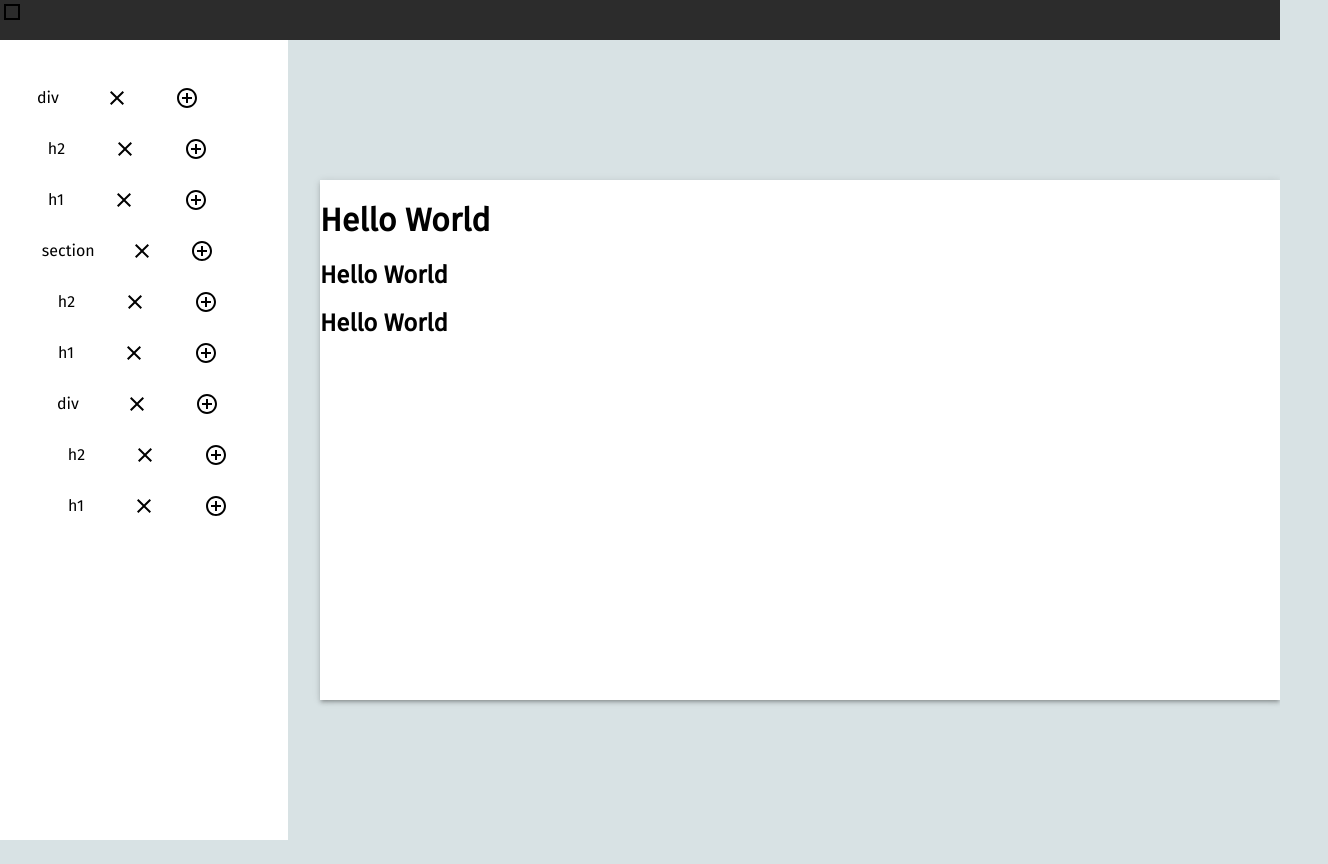
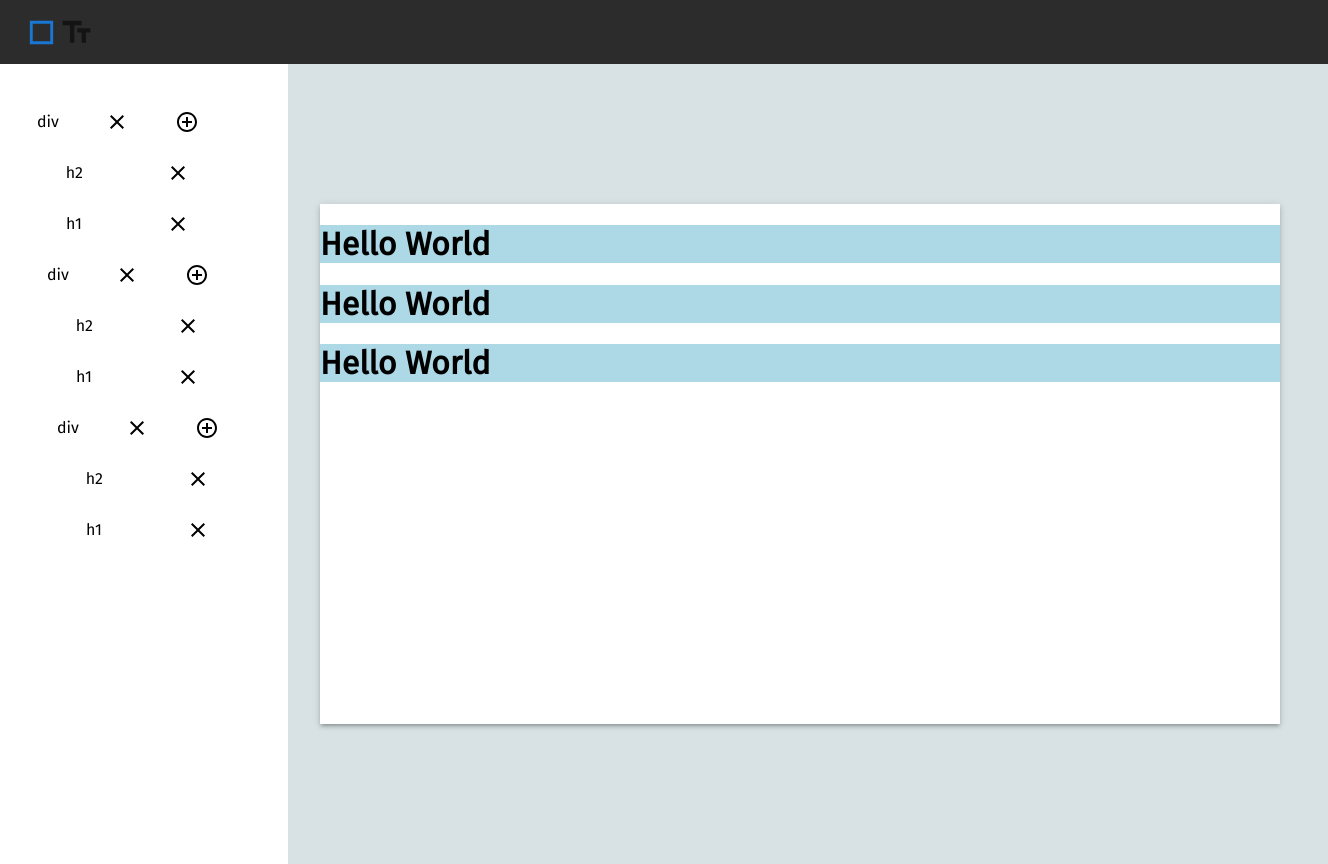
Before and after one commit to HeyHannibal/WGU-v0, a React (Create React App) app: page / in a window 1280 px wide. Shown: the whole page, 1328 px wide, since content can reach past the window. Before the commit the page ends 840 px from the top, so only its background shows below. Built offline with nearby package versions, Linux system fonts and the light colour scheme.

Commit message:
Added dom element factory function, text editor wrapper component prototype

```diff
--- /dev/null
+++ b/src/elemWrappers/textWrapper.js
@@ -0,0 +1,30 @@
+import { render } from "@testing-library/react";
+import * as Mui from "@mui/material";
+
+import React, { useCallback, useState } from "react";
+
+export default function TextWrapper(props) {
+  const { children } = props;
+
+  const [textContent, setTextContent] = useState("Hello World");
+
+  const handleText = (e) =>
+    e.currentTarget.value.length !== 0
+      ? setTextContent(e.currentTarget.value)
+      : setTextContent("Hello World");
+
+  const { TextField } = Mui;
+
+  return (
+    <div
+      onFocus={() => console.log("elemo")}
+      style={{ backgroundColor: "lightblue" }}
+      className="text"
+    >
+      {/* <TextField onChange={handleText} /> */}
+      {React.Children.map(children, (child) =>
+        React.cloneElement(child, {}, [textContent])
+      )}
+    </div>
+  );
+}
--- a/src/virtualDom/addElement.js
+++ /dev/null
@@ -1,8 +0,0 @@
-import CropSquareSharpIcon from "@mui/icons-material/CropSquareSharp";
-export default function AddElement() {
-  return (
-    <div id="toolbar">
-      <CropSquareSharpIcon />
-    </div>
-  );
-}
--- /dev/null
+++ b/src/virtualDom/domElements.js
@@ -0,0 +1,31 @@
+import uniqid from "uniqid";
+
+export default function Element(tag, prop, child) {
+  const tagName = tag;
+  const treeRef = uniqid();
+  let props = { ...prop };
+  props.key = uniqid();
+  const children = child
+    ? [...child]
+    : tagName === "p"
+    ? [{ textContent: "Hello World" }]
+    : [];
+
+  return { Element: { tagName, treeRef, props, children } };
+}
+
+// const numbers = {
+//   numA: 5,
+//   numB: 10,
+
+//   sum: function () {
+//     console.log(this);
+
+//     function calc() {
+//       console.log(this);
+//       return this.numA + this.numB;
+//     }
+//     return calc();
+//   },
+// };
+// numbers.sum();
--- a/src/virtualDom/domObj.js
+++ b/src/virtualDom/domObj.js
@@ -21,7 +21,6 @@ export let vrDom = {
         Element: {
           treeRef: uniqid(),
           tagName: "h1",
-          nodeId: "2",
           props: {
             key: uniqid(),
           },
@@ -32,7 +31,7 @@ export let vrDom = {
       {
         Element: {
           treeRef: uniqid(),
-          tagName: "section",
+          tagName: "div",
 
           children: [
             {
--- a/src/virtualDom/input.js
+++ b/src/virtualDom/input.js
@@ -7,35 +7,8 @@ import { Grid } from "@mui/material";
 import ClearIcon from "@mui/icons-material/Clear";
 import AddCircleOutlineOutlinedIcon from "@mui/icons-material/AddCircleOutlineOutlined";
 
-let addMe = {
-  Element: {
-    treeRef: uniqid(),
-    tagName: "h1",
-    props: {
-      id: "top",
-    },
-    children: [{ textContent: "it works, sort of" }],
-  },
-};
-
 export default function Input(props) {
-  const { Dom, setDom } = props;
-
-  const deleteNodeFromState = useCallback((targetId) => {
-    setDom(
-      produce((draft) => {
-        deleteNode(draft, targetId);
-      })
-    );
-  }, []);
-
-  const addNodeToState = useCallback((targetId) => {
-    setDom(
-      produce((draft) => {
-        addNode(draft, targetId);
-      })
-    );
-  }, []);
+  const { Dom, deleteNodeFromState, addNodeToState } = props;
 
   const renderTree = (dom, isChild) => {
     const { Element } = dom;
@@ -58,41 +31,16 @@ export default function Input(props) {
         >
           <p>{Element.tagName}</p>
           <ClearIcon onClick={() => deleteNodeFromState(Element.treeRef)} />
-          <AddCircleOutlineOutlinedIcon onClick={() => addNodeToState(Element.treeRef)} />
+          {Element.tagName === "div" ? (
+            <AddCircleOutlineOutlinedIcon
+              onClick={() => addNodeToState(Element.treeRef)}
+            />
+          ) : null}
         </Grid>
         {hasChildren(dom) ? Element.children.map((dom) => renderTree(dom, true)) : null}
       </div>
     );
   };
 
-  function addNode(node, targetId) {
-    const keys = Object.keys(node);
-    const key = keys[0];
-    if (node[key].treeRef === targetId) {
-      let newArr = [...node.Element.children, addMe];
-      node.Element.children = newArr;
-    } else {
-      if (Array.isArray(node[key].children) && node[key].children.length > 0) {
-        node[key].children.forEach((child) => addNode(child, targetId));
-      }
-    }
-  }
-
-  function deleteNode(node, targetId, parent) {
-    const keys = Object.keys(node);
-    const key = keys[0];
-    if (node[key].treeRef === targetId) {
-      // filter the array with id from function call
-      let newArr = parent.Element.children.filter(
-        (child) => child.Element.treeRef !== targetId
-      );
-      parent.Element.children = newArr;
-    } else {
-      if (Array.isArray(node[key].children) && node[key].children.length > 0) {
-        node[key].children.forEach((child) => deleteNode(child, targetId, node));
-      }
-    }
-  }
-
   return <div id="domTree">{renderTree(Dom)}</div>;
 }
--- a/src/virtualDom/output.js
+++ b/src/virtualDom/output.js
@@ -1,7 +1,19 @@
 import produce from "immer";
 import React, { useState, useCallback } from "react";
+import TextWrapper from "../elemWrappers/textWrapper";
+let addProps = (elem) => (elem.props !== undefined ? elem.props : {});
 
-let addProps = (elem) => (elem.props !== undefined ? elem.props : {});
+const wrappedText = (textElem) => {
+  return React.createElement(
+    TextWrapper,
+    {},
+    React.createElement(
+      textElem.tagName,
+      addProps(textElem),
+      textElem.children[0].textContent
+    )
+  );
+};
 
 function renderVirtualDom(virtualDom) {
   const thisLayer = Object.keys(virtualDom);
@@ -13,11 +25,12 @@ function renderVirtualDom(virtualDom) {
       elem.children.length > 0 &&
       Object.keys(elem.children[0])[0] === "textContent"
     ) {
-      return React.createElement(
-        elem.tagName,
-        addProps(elem),
-        elem.children[0].textContent
-      );
+      // return React.createElement(
+      //   elem.tagName,
+      //   addProps(elem),
+      //   elem.children[0].textContent
+      // );
+      return wrappedText(elem);
     } else {
       return React.createElement(
         elem.tagName,
--- /dev/null
+++ b/src/virtualDom/pickElement.js
@@ -0,0 +1,57 @@
+import { useState } from "react";
+
+import CropSquareSharpIcon from "@mui/icons-material/CropSquareSharp";
+import Toolbar from "@mui/material/Toolbar";
+import TextFieldsIcon from "@mui/icons-material/TextFields";
+
+export default function PickElement(props) {
+  const { activeElement, setActiveElement } = props;
+
+  return (
+    <Toolbar id="toolbar">
+      <CropSquareSharpIcon
+        color={activeElement === "div" ? "primary" : "action"}
+        fontSize="large"
+        onClick={() => setActiveElement("div")}
+      />
+      <TextFieldsIcon
+        color={activeElement === "p" ? "primary" : "action"}
+        fontSize="large"
+        onClick={() => setActiveElement("p")}
+      />
+    </Toolbar>
+  );
+}
+
+// import * as React from 'react';
+// import AppBar from '@mui/material/AppBar';
+// import Box from '@mui/material/Box';
+// import Toolbar from '@mui/material/Toolbar';
+// import Typography from '@mui/material/Typography';
+// import Button from '@mui/material/Button';
+// import IconButton from '@mui/material/IconButton';
+// import MenuIcon from '@mui/icons-material/Menu';
+
+// export default function ButtonAppBar() {
+//   return (
+//     <Box sx={{ flexGrow: 1 }}>
+//       <AppBar position="static">
+//         <Toolbar>
+//           <IconButton
+//             size="large"
+//             edge="start"
+//             color="inherit"
+//             aria-label="menu"
+//             sx={{ mr: 2 }}
+//           >
+//             <MenuIcon />
+//           </IconButton>
+//           <Typography variant="h6" component="div" sx={{ flexGrow: 1 }}>
+//             News
+//           </Typography>
+//           <Button color="inherit">Login</Button>
+//         </Toolbar>
+//       </AppBar>
+//     </Box>
+//   );
+// }
--- a/src/virtualDom/virtualDom.js
+++ b/src/virtualDom/virtualDom.js
@@ -1,18 +1,76 @@
-import { useState } from "react";
-
+import { useState, useCallback } from "react";
+import produce from "immer";
+import uniqid from "uniqid";
 import Input from "./input";
 import Output from "./output";
-import AddElement from "./addElement";
+import PickElement from "./pickElement";
 import { vrDom } from "./domObj";
-
+import Element from "./domElements";
 export default function VirtualDom() {
   const [Dom, setDom] = useState(vrDom);
 
+  const [activeElement, setActiveElement] = useState("div");
+
+  const deleteNodeFromState = useCallback((targetId) => {
+    setDom(
+      produce((draft) => {
+        deleteNode(draft, targetId);
+      })
+    );
+  }, []);
+
+  const addNodeToState = useCallback(
+    (targetId) => {
+      setDom(
+        produce((draft) => {
+          addNode(draft, targetId, Element(activeElement));
+        })
+      );
+    },
+    [activeElement]
+  );
+
+  const hasChildren = (element) => {
+    const { children } = Element;
+    if (children === undefined || children.length === 0) return false;
+    if (children !== undefined && Object.keys(children[0])[0] !== "textContent")
+      return true;
+  };
+
+  function addNode(node, targetId, element) {
+    const keys = Object.keys(node);
+    const key = keys[0];
+    if (node[key].treeRef === targetId) {
+      let newArr = [...node.Element.children, element];
+      node.Element.children = newArr;
+    } else {
+      if (Array.isArray(node[key].children) && node[key].children.length > 0) {
+        node[key].children.forEach((child) => addNode(child, targetId, element));
+      }
+    }
+  }
+
+  function deleteNode(node, targetId, parent) {
+    const keys = Object.keys(node);
+    const key = keys[0];
+    if (node[key].treeRef === targetId) {
+      // filter the array with id from function call
+      let newArr = parent.Element.children.filter(
+        (child) => child.Element.treeRef !== targetId
+      );
+      parent.Element.children = newArr;
+    } else {
+      if (Array.isArray(node[key].children) && node[key].children.length > 0) {
+        node[key].children.forEach((child) => deleteNode(child, targetId, node));
+      }
+    }
+  }
+  const props = { deleteNodeFromState, addNodeToState, Dom };
   return (
     <>
-      <AddElement />
+      <PickElement activeElement={activeElement} setActiveElement={setActiveElement} />
       <div id="workspace">
-        <Input Dom={Dom} setDom={setDom} />
+        <Input {...props} />
         <Output Dom={Dom} />
       </div>
     </>
```
